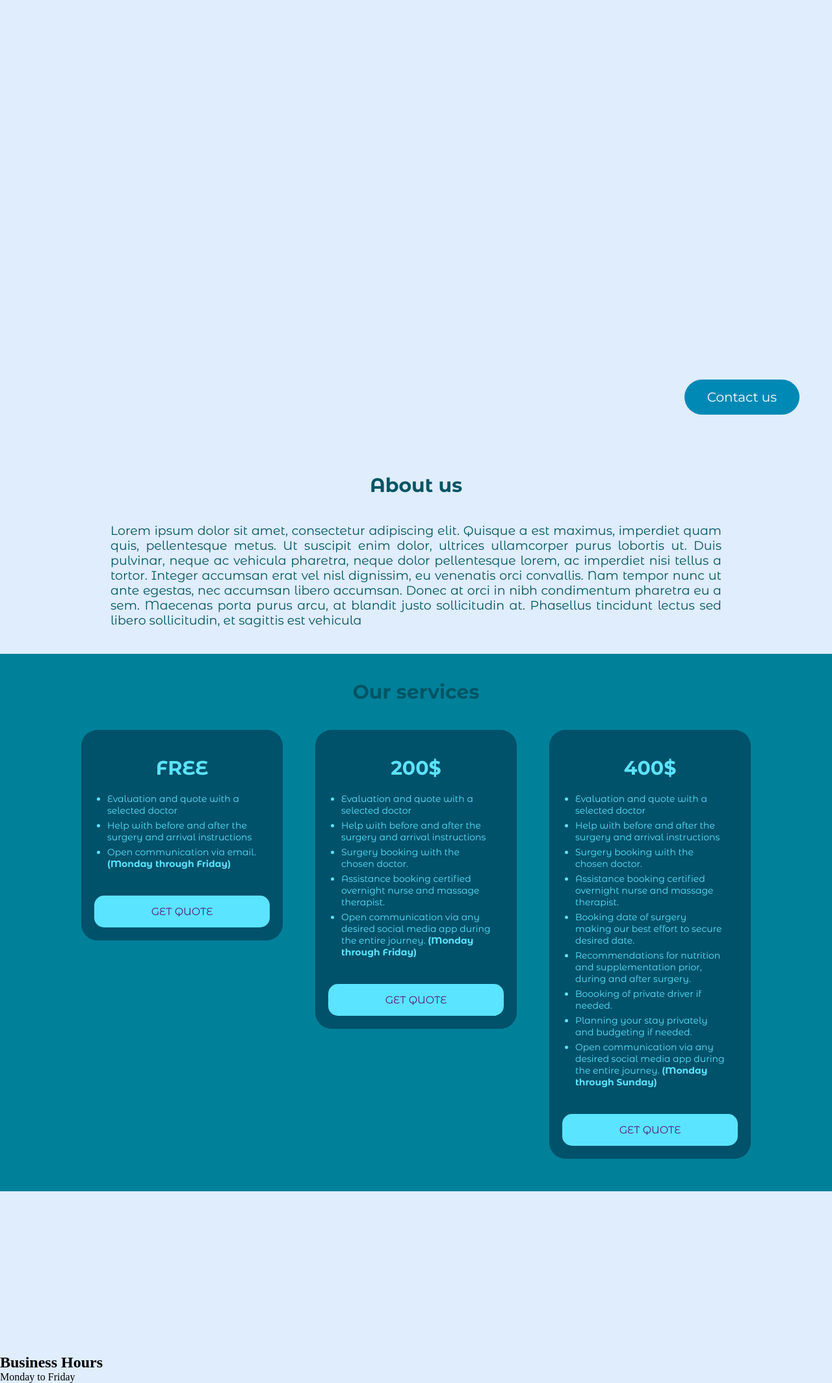
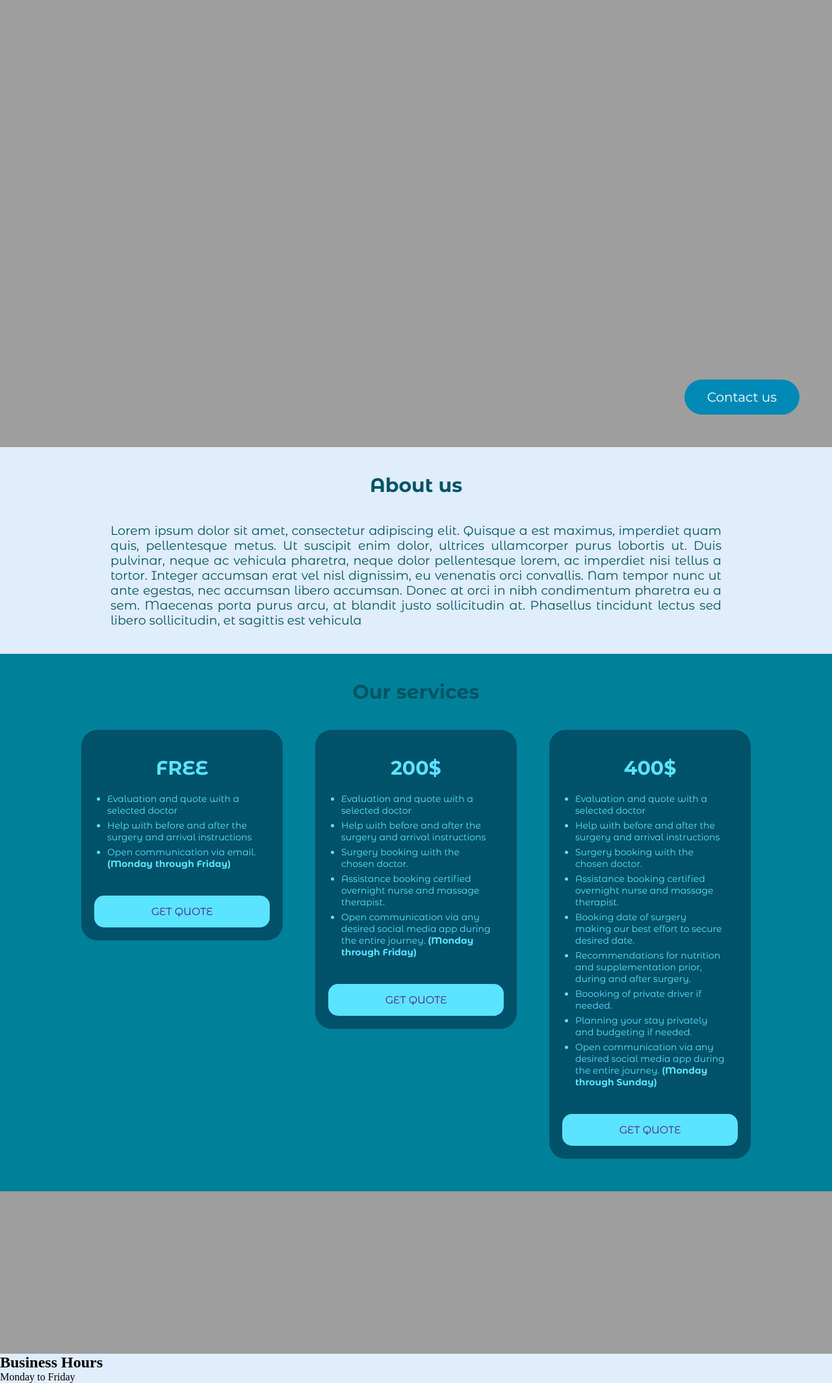
Before and after one commit to Bruce-Webster-21/sunchine, a plain HTML site: page index.html in a window 1280 px wide. Shown: the part 112-2240 px from the top of the page at 65% size. Drawn offline with Linux system fonts and the light colour scheme; the site is published under a folder, as on GitHub Pages, so addresses that start at the root find nothing.

Commit message:
Update styles.css

```diff
--- a/styles.css
+++ b/styles.css
@@ -74,7 +74,7 @@ html {
 /*------------------------------------------------------------------------------------------------------------------------------------------------*/
 
 .home-background-img {
-  background-image: url(/img/model.jpg);
+  background-image: url(img/model.jpg);
   width: 100%;
   height: 100vh;
   background-size: 120%;
@@ -84,7 +84,7 @@ html {
 }
 
 .home-background-img-2 {
-  background-image: url(/img/model4.jpg);
+  background-image: url(img/model4.jpg);
   width: 100%;
   height: 250px;
   background-size: 100%;
```
